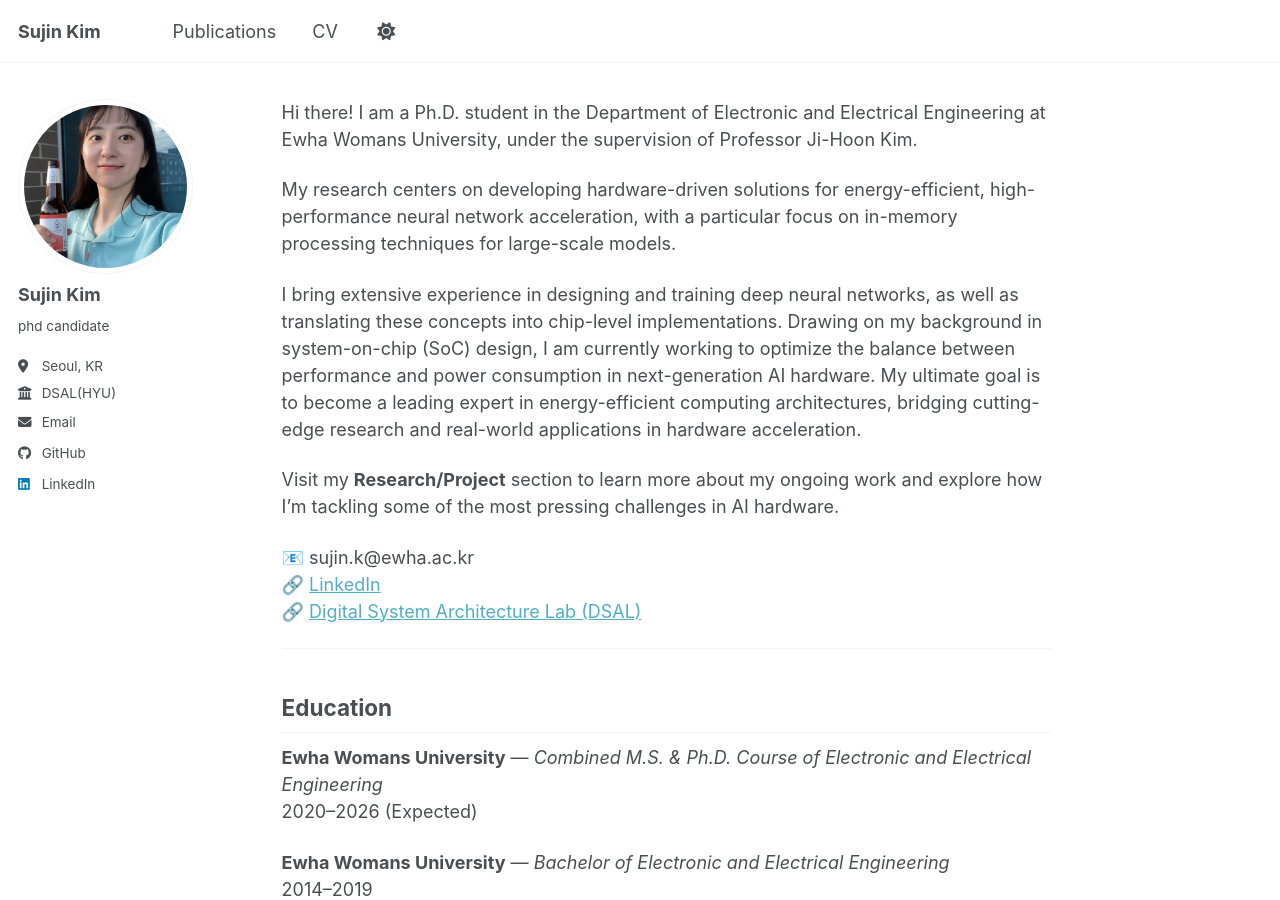
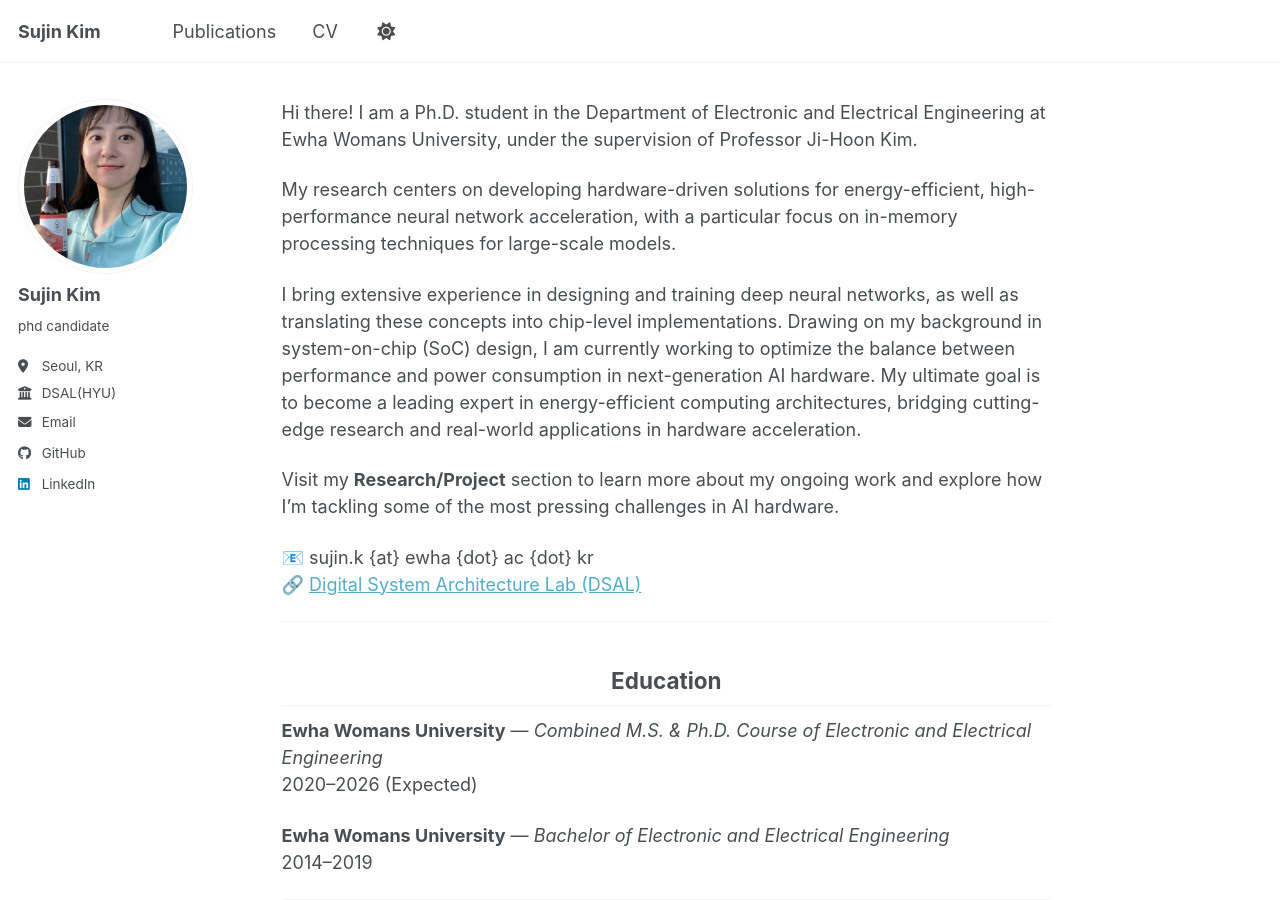
Before and after one commit to puellacoco/puellacoco.github.io, a Jekyll site: the page built from _pages/about.md, in a window 1280 px wide and 900 px high. Built offline with Jekyll 4.4.1, drawn with Linux system fonts in a browser that asks for light colours; a script bundle is joined from its source files by our own code; library files that are not in the unit come from our copies.

Commit message:
Revise contact details and format section headings
Updated contact information and section headings to HTML format. Adjusted links and added new lab information.

```diff
--- a/_pages/about.md
+++ b/_pages/about.md
@@ -14,13 +14,12 @@ I bring extensive experience in designing and training deep neural networks, as
 
 Visit my **Research/Project** section to learn more about my ongoing work and explore how I’m tackling some of the most pressing challenges in AI hardware.
 
-📧 sujin.k@ewha.ac.kr
-🔗 [LinkedIn](https://www.linkedin.com)
-🔗 [Digital System Architecture Lab (DSAL)](https://dsal.ewha.ac.kr)
+📧 sujin.k {at} ewha {dot} ac {dot} kr
+🔗 [Digital System Architecture Lab (DSAL)](https://dsa.hanyang.ac.kr)
 
 ---
 
-## Education
+<h2 style="text-align: center;">Education</h2>
 
 **Ewha Womans University** — *Combined M.S. & Ph.D. Course of Electronic and Electrical Engineering*
 2020–2026 (Expected)
@@ -30,7 +29,7 @@ Visit my **Research/Project** section to learn more about my ongoing work and ex
 
 ---
 
-## Professional Experience
+<h2 style="text-align: center;">Professional Experience</h2>
 
 **Research / Development Intern**, Acceleration Team, *D.notitia* — *Seoul, Korea*
 Oct 2023 – Aug 2024
@@ -58,7 +57,7 @@ Jan 2015 – May 2015
 
 ---
 
-## Research / Project
+<h2 style="text-align: center;">Research / Project</h2>
 
 **Vector Search Algorithm for Filtering and its Acceleration** (2024 – current)
 
@@ -89,7 +88,7 @@ Implemented various network-coding algorithms using Raspberry Pis
 
 ---
 
-## Teaching & Mentoring Experience
+<h2 style="text-align: center;">Teaching & Mentoring Experience</h2>
 
 2021 Fall — Basic Circuit Laboratory (TA)
 2021 Spring — Advanced Programming for Electronics Engineering (TA), Integrated Circuit Design (TA)
@@ -99,7 +98,7 @@ Implemented various network-coding algorithms using Raspberry Pis
 
 ---
 
-## Skills
+<h2 style="text-align: center;">Skills</h2>
 
 **Programming Languages:**
 C, C++, Python, Verilog/SystemVerilog, Perl, script languages
@@ -117,7 +116,7 @@ Korean (Native), English (Professional working proficiency), Japanese (Professio
 
 ---
 
-## Achievement
+<h2 style="text-align: center;">Achievement</h2>
 
 Nahyeon Kim, **Sujin Kim**, Haechannuri Noh, Min Jung, Huijin Roh and Ji-Hoon Kim. “Optimizing Similarity Calculations in Processing-In-Memory: A Simulation Approach”, ICEIC 2025
 
@@ -138,6 +137,6 @@ Jungmin Kwon, Sunwoo Cho, **Sujin Kim**, Yoonji Park, Hyunggon Park. “Implemen
 
 ---
 
-## Extracurricular activities
+<h2 style="text-align: center;">Extracurricular activities</h2>
 
 **2018** — Gap year in Japan (Tokyo)
```
